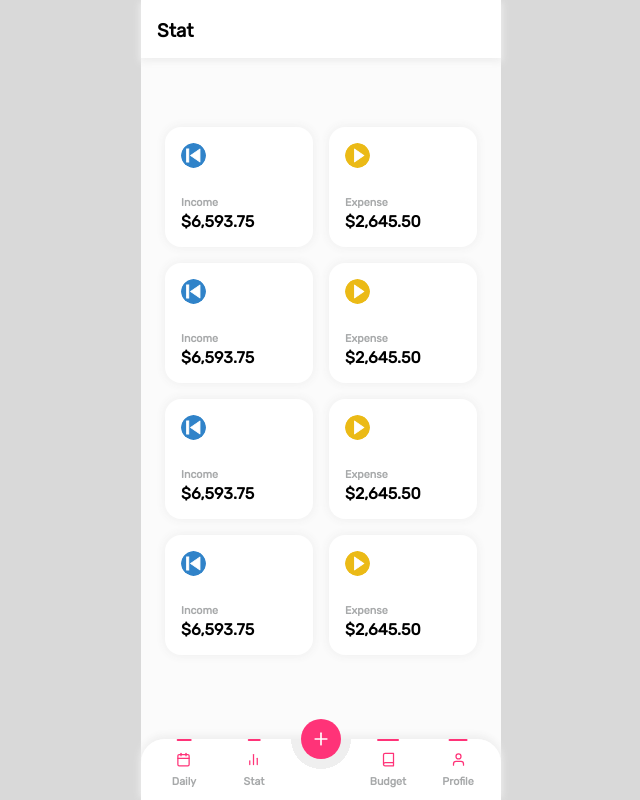
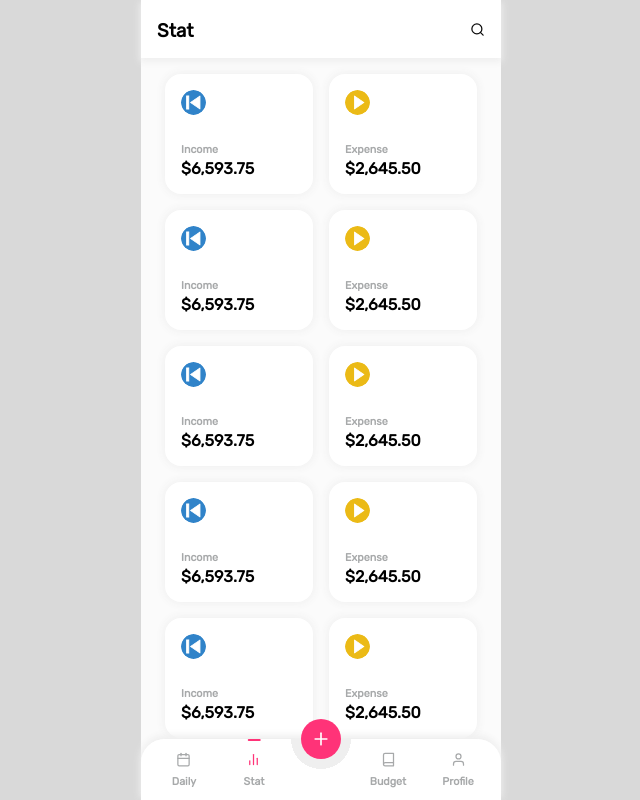
Before and after one commit to fathurhidayat3/expense-tracker, a React (Create React App) app: page / in a window 1280 px wide. Shown: the whole page, without its empty margins (319-959 px from the left). Built offline with nearby package versions, Linux system fonts and the light colour scheme.

Commit message:
Update App for preview purpose

```diff
--- a/src/App.js
+++ b/src/App.js
@@ -23,12 +23,20 @@ function App() {
         <div style={{ display: "flex", justifyContent: "space-between" }}>
           <HeadingText type="h3">Stat</HeadingText>
 
-          <ButtonIcon icon={{ name: "Search", size: 15, color: color.light }} />
+          <ButtonIcon icon={{ name: "Search", size: 15, color: color.dark }} />
         </div>
       </TopNavbar>
 
       <div style={{ padding: "8px 0 24px 0", overflowY: "scroll", zIndex: 1 }}>
-        {[0, 0, 0, 0].map((item, index) => (
+        {/* <FlexWrapper direction="row">
+          <ListGroup>
+            <ListGroupItem>satu</ListGroupItem>
+
+            <ListGroupItem>dua</ListGroupItem>
+          </ListGroup>
+        </FlexWrapper> */}
+
+        {[0, 0, 0, 0, 0].map((item, index) => (
           <FlexWrapper direction="row" key={index}>
             <CardWrapper>
               <CardContainer>
@@ -76,28 +84,29 @@ function App() {
       </div>
 
       <BottomNavbar
+        defaultPath={"stat"}
         leftNav={[
           {
             icon: { name: "Calendar", size: 15, color: color.grayDarker2 },
             text: "Daily",
-            onClick: () => console.log("daily")
+            pathname: "daily"
           },
           {
             icon: { name: "BarChart2", size: 15, color: color.grayDarker2 },
             text: "Stat",
-            onClick: () => console.log("stat")
+            pathname: "stat"
           }
         ]}
         rightNav={[
           {
             icon: { name: "Book", size: 15, color: color.grayDarker2 },
             text: "Budget",
-            onClick: () => console.log("budget")
+            pathname: "budget"
           },
           {
             icon: { name: "User", size: 15, color: color.grayDarker2 },
             text: "Profile",
-            onClick: () => console.log("profile")
+            pathname: "profile"
           }
         ]}
       />
```
